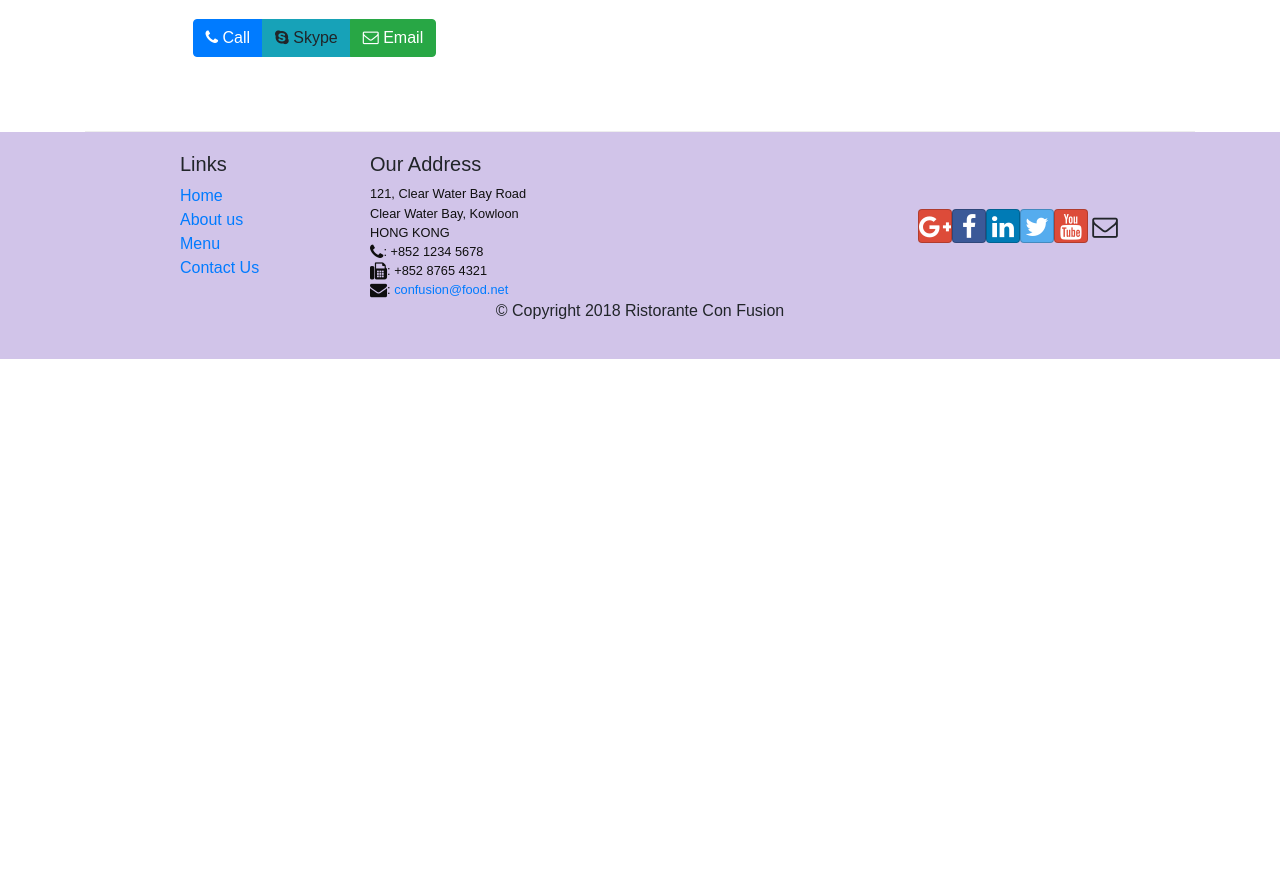
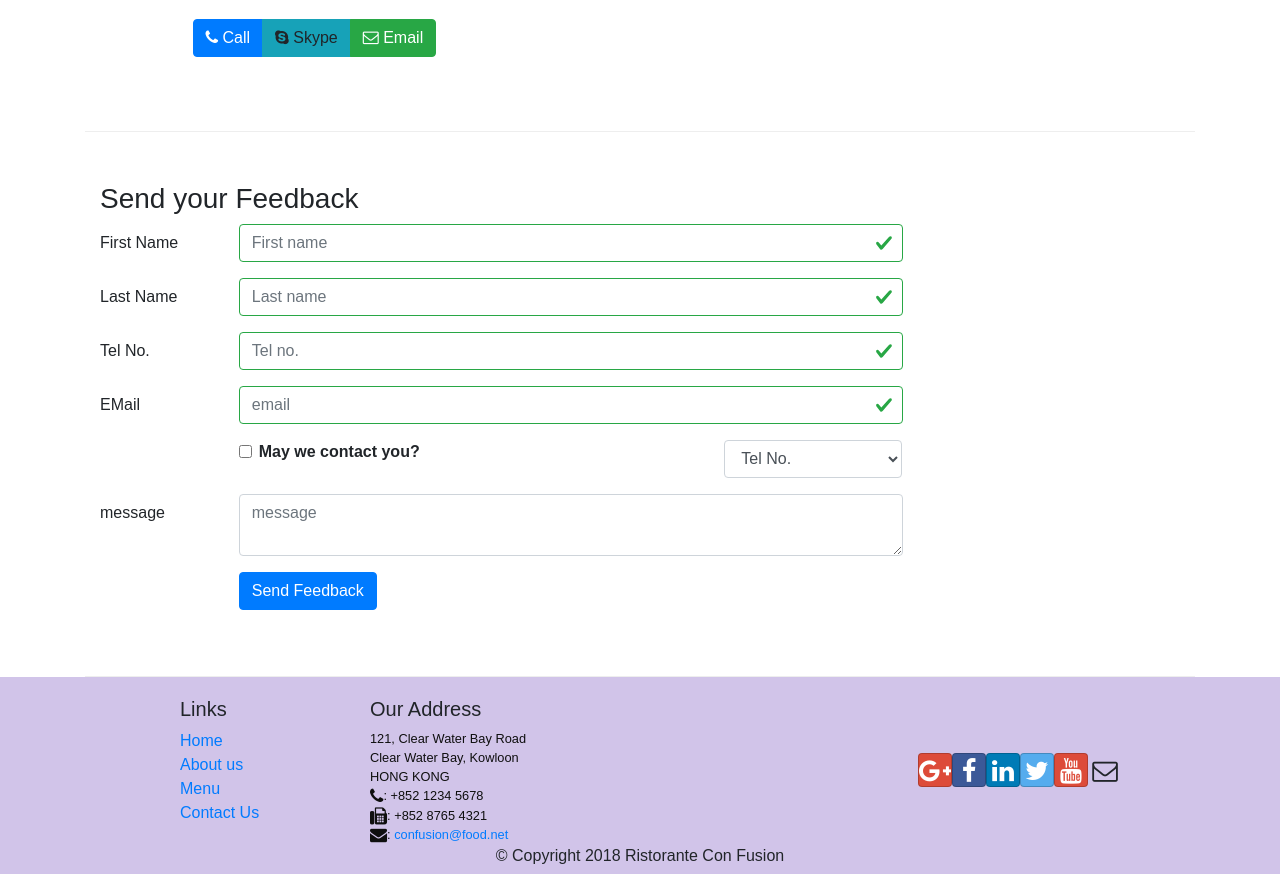
Before and after one commit to einstein06/ReactPilotProject, a React (Create React App) app: page /contactus in a window 1280 px wide. Shown: the part 740-1614 px from the top of the page. Before the commit the page ends 1099 px from the top, so only its background shows below. Built offline with nearby package versions, Linux system fonts and the light colour scheme.

Commit message:
Control form validation for Contact Us Form with first name, last name, telnum, email fields.

```diff
--- a/src/components/ContactComponent.js
+++ b/src/components/ContactComponent.js
@@ -1,9 +1,97 @@
-import React from 'react';
-import {BreadcrumbItem, Breadcrumb} from 'reactstrap';
+import React, { Component } from 'react';
+import {BreadcrumbItem, Breadcrumb,
+        Form, Label, Input, FormGroup, Button, Col, FormFeedback} from 'reactstrap';
 import {Link} from 'react-router-dom';
 
-function Contact(props) {
-    return(
+class Contact extends Component {
+
+    constructor(props){
+        super(props);
+
+        this.state = {
+            firstname : '',
+            lastname : '',
+            telnum : '',
+            email : '',
+            agree : false,
+            contactType : '',
+            message : '',
+            touched : {
+                firstname:false,
+                lastname:false,
+                telnum:false,
+                email:false
+            }
+
+        };
+
+        this.handleInputChange = this.handleInputChange.bind(this);
+        this.handleSubmit = this.handleSubmit.bind(this);
+        this.handleBlur = this.handleBlur.bind(this);
+        this.validate = this.validate.bind(this);
+    }
+
+    handleBlur = (field) => (evt) => {
+        this.setState({
+            touched : { ...this.state.touched,[field] : true}
+        });
+    }
+
+    validate(firstname, lastname, telnum, email){
+        const errors = {
+            firstname : "",
+            lastname : "",
+            telnum : "",
+            email : ""
+        };
+
+        if (this.state.touched.firstname && firstname.length <= 3)
+            errors.firstname = 'First name should be >3 characters';
+        else if (this.state.touched.firstname && firstname.length > 10)
+            errors.firstname = 'First name should be <10 characters';
+
+        if (this.state.touched.lastname && lastname.length <= 3)
+            errors.lastname = 'Last name should be >3 characters';
+        else if (this.state.touched.lastname && lastname.length > 10)
+            errors.lastname = 'Last name should be <10 characters';
+
+        const reg = /^\d+$/;
+        if (this.state.touched.telnum && !reg.test(telnum))
+            errors.telnum = 'Tel. number should contain numbers only';
+
+        if (this.state.touched.email && email.split('').filter((x) => x === '@').length !== 1)
+            errors.email = 'EMail should contain a @';
+
+        return errors;
+    }
+
+    handleInputChange( event ){
+
+        const target = event.target;
+        const value = target.type === 'checkbox' ? target.checked : target.value;
+        const name = target.name;
+
+        this.setState({
+            [name] : value
+        });
+
+    }
+
+    handleSubmit(event){
+
+        console.log('Current state is :' + JSON.stringify(this.state));
+        alert('Current state is :' + JSON.stringify(this.state));
+        event.preventDefault();
+
+    }
+
+
+    render() {
+        const errors =  this.validate(this.state.firstname,
+                                        this.state.lastname,
+                                        this.state.telnum,
+                                        this.state.email);
+        return (
             <div className="container">
                 <div className="row">
                     <Breadcrumb>
@@ -23,12 +111,13 @@
                     <div className="col-12 col-sm-4 offset-sm-1">
                         <h5>Our Address</h5>
                         <address>
-                        121, Clear Water Bay Road<br />
-                        Clear Water Bay, Kowloon<br />
-                        HONG KONG<br />
-                        <i className="fa fa-phone"></i>: +852 1234 5678<br />
-                        <i className="fa fa-fax"></i>: +852 8765 4321<br />
-                        <i className="fa fa-envelope"></i>: <a href="mailto:confusion@food.net">confusion@food.net</a>
+                            121, Clear Water Bay Road<br/>
+                            Clear Water Bay, Kowloon<br/>
+                            HONG KONG<br/>
+                            <i className="fa fa-phone"></i>: +852 1234 5678<br/>
+                            <i className="fa fa-fax"></i>: +852 8765 4321<br/>
+                            <i className="fa fa-envelope"></i>: <a
+                            href="mailto:confusion@food.net">confusion@food.net</a>
                         </address>
                     </div>
                     <div className="col-12 col-sm-6 offset-sm-1">
@@ -36,14 +125,128 @@
                     </div>
                     <div className="col-12 col-sm-11 offset-sm-1">
                         <div className="btn-group" role="group">
-                        <a role="button" className="btn btn-primary" href="tel:+85212345678"><i className="fa fa-phone"></i> Call</a>
+                            <a role="button" className="btn btn-primary" href="tel:+85212345678"><i
+                                className="fa fa-phone"></i> Call</a>
                             <a role="button" className="btn btn-info"><i className="fa fa-skype"></i> Skype</a>
-                        <a role="button" className="btn btn-success" href="mailto:confusion@food.net"><i className="fa fa-envelope-o"></i> Email</a>
+                            <a role="button" className="btn btn-success" href="mailto:confusion@food.net"><i
+                                className="fa fa-envelope-o"></i> Email</a>
                         </div>
                     </div>
                 </div>
+
+                {/*Forms implemented*/}
+                <div className="row row-content" >
+                    <div className="col-12">
+                        <h3>Send your Feedback</h3>
                     </div>
-    );
+                    <div className="col-12 col-md-9">
+                        <Form onSubmit={this.handleSubmit}>
+                            <FormGroup row>
+                                <Label htmlFor="firstname" md={2}>First Name</Label>
+                                <Col md={10}>
+                                    <Input type="text" id="firstname" name="firstname"
+                                           onChange={this.handleInputChange}
+                                           onBlur={this.handleBlur('firstname')}
+                                           valid={errors.firstname === ""}
+                                           invalid = {errors.firstname !== ''}
+                                           value={this.state.firstname}
+                                           placeholder="First name"
+                                    />
+                                    <FormFeedback>{errors.firstname}</FormFeedback>
+                                </Col>
+                            </FormGroup>
+                            <FormGroup row>
+                                <Label htmlFor="lastname" md={2}>Last Name</Label>
+                                <Col md={10}>
+                                    <Input type="text" id="lastname" name="lastname"
+                                           onChange={this.handleInputChange}
+                                           onBlur={this.handleBlur('lastname')}
+                                           valid={errors.lastname === ""}
+                                           invalid = {errors.lastname !== ''}
+                                           value={this.state.lastname}
+                                           placeholder="Last name"
+                                    />
+                                    <FormFeedback>{errors.lastname}</FormFeedback>
+                                </Col>
+                            </FormGroup>
+                            <FormGroup row>
+                                <Label htmlFor="telno" md={2}>Tel No.</Label>
+                                <Col md={10}>
+                                    <Input type="tel" id="telnum" name="telnum"
+                                           onChange={this.handleInputChange}
+                                           onBlur={this.handleBlur('telnum')}
+                                           valid={errors.telnum === ""}
+                                           invalid = {errors.telnum !== ''}
+                                           value={this.state.telno}
+                                           placeholder="Tel no."
+                                    />
+                                    <FormFeedback>{errors.telnum}</FormFeedback>
+                                </Col>
+                            </FormGroup>
+                            <FormGroup row>
+                                <Label htmlFor="email" md={2}>EMail</Label>
+                                <Col md={10}>
+                                    <Input type="text" id="email" name="email"
+                                           onChange={this.handleInputChange}
+                                           onBlur={this.handleBlur('email')}
+                                           valid={errors.email === ""}
+                                           invalid = {errors.email !== ''}
+                                           value={this.state.email}
+                                           placeholder="email"
+                                    />
+                                    <FormFeedback>{errors.email}</FormFeedback>
+                                </Col>
+                            </FormGroup>
+
+                            <FormGroup row>
+                                <Col md={{size:6, offset:2}}>
+                                    <FormGroup check>
+                                        <Label check>
+                                            <Input type="checkbox"
+                                                   name="agree"
+                                                   value={this.state.agree}
+                                                   onChange={this.handleInputChange} />
+                                            <strong>May we contact you?</strong>
+                                        </Label>
+                                    </FormGroup>
+                                </Col>
+                                <Col md={{ size : 3, offset: 1 }}>
+                                    <Input type="select" id="contactType" name="contactType"
+                                           onChange={this.handleInputChange}
+                                           value={this.state.contactType}
+                                           placeholder="Select">
+                                        <option value="telno">Tel No.</option>
+                                        <option value="email">EMail</option>
+                                    </Input>
+                                </Col>
+                            </FormGroup>
+
+                            <FormGroup row>
+                                <Label htmlFor="message" md={2}>message</Label>
+                                <Col md={10}>
+                                    <Input type="textarea" id="message" name="message"
+                                           onChange={this.handleInputChange}
+                                           value={this.state.message}
+                                           placeholder="message"
+                                    />
+                                </Col>
+                            </FormGroup>
+                            <FormGroup row>
+                                <Col md={{ size : 10, offset:2 }}>
+                                    <Button type="submit" color="primary">
+                                        Send Feedback
+                                    </Button>
+                                </Col>
+                            </FormGroup>
+                        </Form>
+
+                    </div>
+                </div>
+
+
+            </div>
+        )
+    };
 }
 
 export default Contact;
--- a/src/components/MainComponent.js
+++ b/src/components/MainComponent.js
@@ -62,8 +62,6 @@
                     <Route exact path="/contactus" component={Contact} />
                     <Redirect to="/home" />
                 </Switch>
-                {/*<Menu dishes={this.state.dishes} onClick={(dishId) => (this.onDishSelect(dishId))}/>*/}
-                {/*<DishDetails dish={this.state.dishes.filter((dish) => dish.id === this.state.selectedDish)[0]}/>*/}
                 <Footer/>
             </div>
         );
```
Lines whose indentation alone changed are shown as unchanged.
